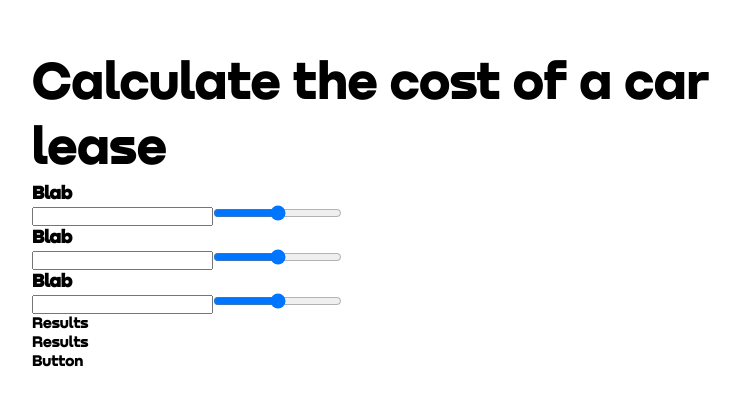
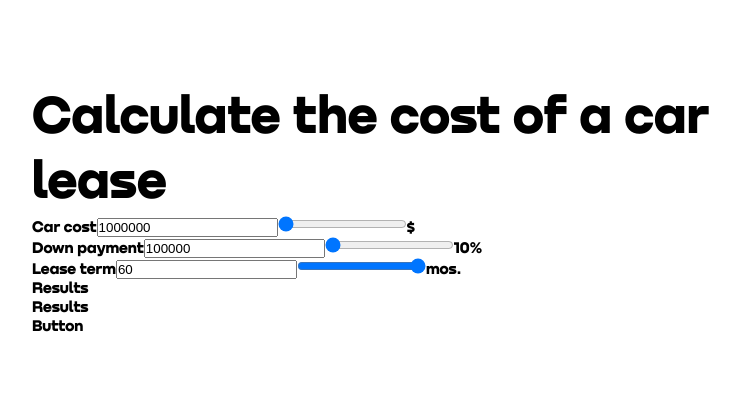
Before and after one commit to dima-sheiko/leasing-calculator, a React (Vite) app: page / in a window 1280 px wide. Shown: the part 189-594 px from the top of the page, without its empty margins (15-755 px from the left). Built offline with nearby package versions, Linux system fonts and the light colour scheme.

Commit message:
Implement logic for inputs

```diff
--- a/src/App.tsx
+++ b/src/App.tsx
@@ -1,11 +1,53 @@
-import React, { useState } from 'react';
+import { useState } from 'react';
 import { Button } from './components/Button/Button';
 import { Header } from './components/Header/Header';
 import { Input } from './components/Input/Input';
 import { Results } from './components/Results/Results';
 import './styles/styles.css';
 
+// Logic
 export const App = () => {
+  const [carPrice, setCarPrice] = useState(1000000);
+  const [downPayment, setDownPayment] = useState(100000);
+  const [leaseTerm, setleaseTerm] = useState(60);
+
+  // Handlers
+  const handleCarPrice = (e: number) => {
+    if (downPayment < Math.round(e * 0.1)) {
+      setDownPayment(carPrice * 0.1);
+    }
+    if (downPayment > Math.round(e * 0.6)) {
+      setDownPayment(carPrice * 0.6);
+    }
+    setCarPrice(e);
+  };
+
+  const handleDownPayment = (e: number) => {
+    setDownPayment(e);
+  };
+
+  const handleLeaseTerm = (e: number) => {
+    setleaseTerm(e);
+  };
+
+  // Helpers
+  const calculateDPMin = () => {
+    const result = Math.round(carPrice * 0.1);
+    return result;
+  };
+
+  const calculateDPMax = () => {
+    const result = Math.round(carPrice * 0.6);
+    return result;
+  };
+
+  const calculateDPBadge = () => {
+    let result = Math.round((downPayment / carPrice) * 100);
+    if (result > 60) result = 60;
+    if (result < 10) result = 10;
+    return result;
+  };
+
   return (
     <div className='wrapper'>
       <main className='container'>
@@ -13,9 +55,33 @@
           <Header>Calculate the cost of a car lease</Header>
         </div>
         <div className='inputs-box'>
-          <Input />
-          <Input />
-          <Input />
+          <Input
+            value={carPrice}
+            onChange={handleCarPrice}
+            label='Car cost'
+            min={1000000}
+            max={6000000}
+            step={5000}
+            badge='$'
+          />
+          <Input
+            value={downPayment}
+            onChange={handleDownPayment}
+            label='Down payment'
+            min={calculateDPMin()}
+            max={calculateDPMax()}
+            step={500}
+            badge={`${calculateDPBadge()}%`}
+          />
+          <Input
+            value={leaseTerm}
+            onChange={handleLeaseTerm}
+            label='Lease term'
+            min={1}
+            max={60}
+            step={1}
+            badge={leaseTerm === 1 ? 'mo.' : 'mos.'}
+          />
         </div>
         <div className='results-box'>
           <Results />
--- a/src/components/Input/Input.tsx
+++ b/src/components/Input/Input.tsx
@@ -1,11 +1,61 @@
-import React from 'react';
+import { ChangeEvent } from 'react';
 
-export const Input = () => {
+// Types
+type InputProps = {
+  value: number;
+  onChange: (e: number) => void;
+  label: string;
+  min: number;
+  max: number;
+  step: number;
+  badge: string | number;
+};
+
+// Logic
+export const Input = ({
+  value,
+  onChange,
+  label,
+  min,
+  max,
+  step,
+  badge,
+}: InputProps) => {
+  // Handlers
+  const handleInputChange = (e: ChangeEvent<HTMLInputElement>) => {
+    onChange(Number(e.target.value));
+  };
+
+  const handleBlur = () => {
+    if (value < min) {
+      onChange(min);
+    }
+
+    if (value > max) {
+      onChange(max);
+    }
+  };
+
   return (
     <div>
-      <h3>Blab</h3>
-      <input type='text' />
-      <input type="range" />
+      <span>{label}</span>
+      <input
+        value={value}
+        onChange={handleInputChange}
+        onBlur={handleBlur}
+        type='text'
+        name='price input'
+      />
+      <input
+        value={value}
+        onChange={handleInputChange}
+        min={min}
+        max={max}
+        step={step}
+        type='range'
+        name='price slider'
+      />
+      {badge}
     </div>
   );
 };
```
